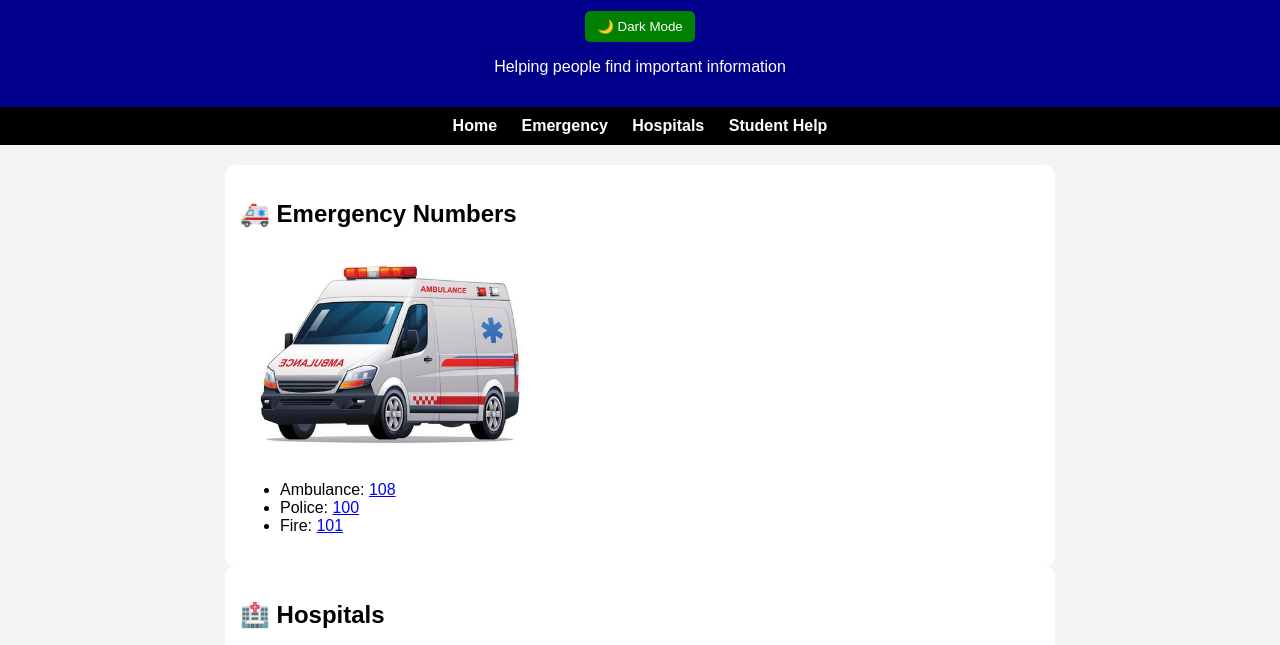
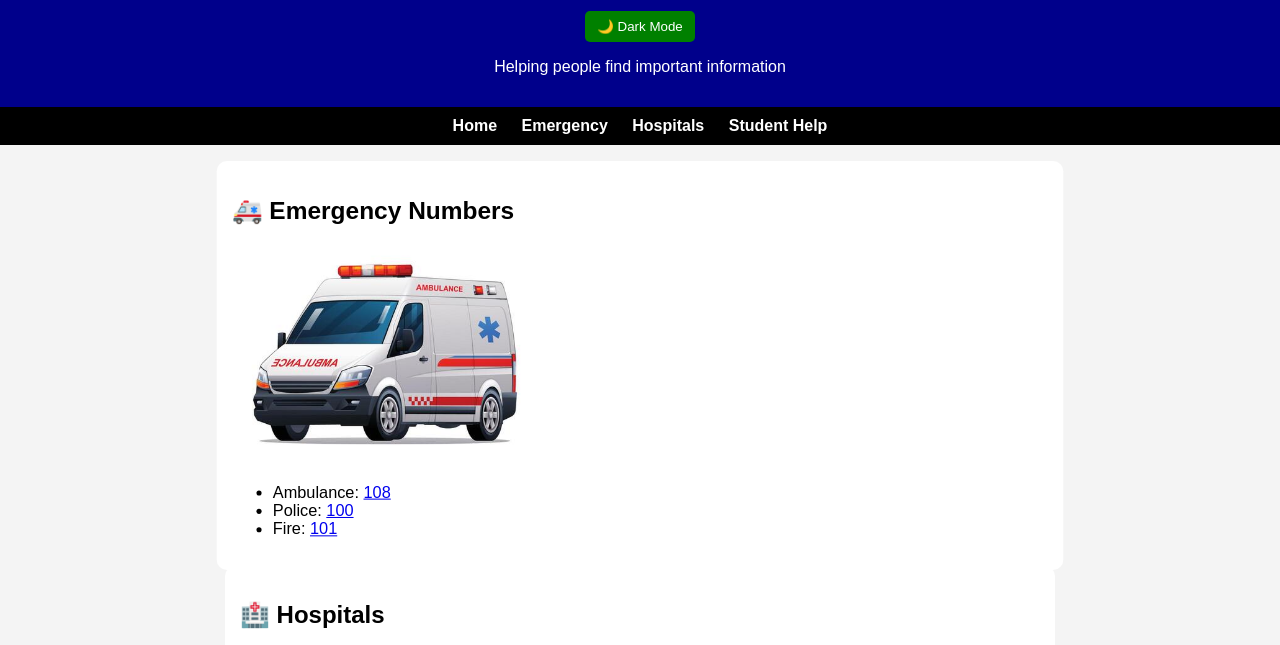
Before and after one commit to aadhiraj3612-droid/help_website, a plain HTML site: page index.html in a window 1280 px wide. In both pictures the pointer is over the element 640 px from the left and 460 px from the top of the page. Shown: the part 95-740 px from the top of the page. Drawn offline with Linux system fonts and the light colour scheme.

Commit message:
Update index.html

```diff
--- a/index.html
+++ b/index.html
@@ -64,6 +64,13 @@ button {
     border: none;
     border-radius: 5px;
     cursor: pointer;
+}
+html {
+    scroll-behavior: smooth;
+}
+.card:hover {
+    transform: scale(1.02);
+    transition: 0.3s;
 }
         header {
             background-color: darkblue;
```
